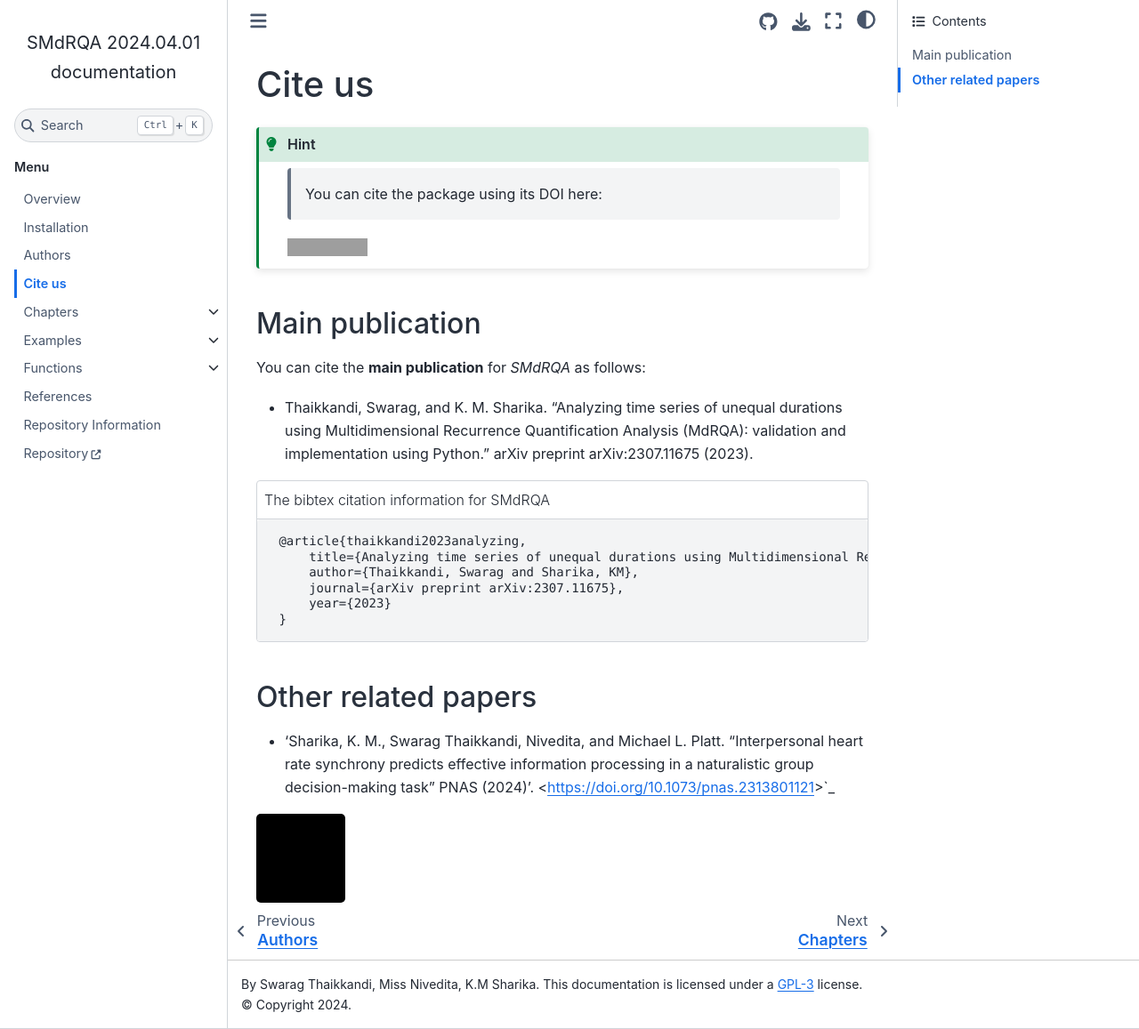
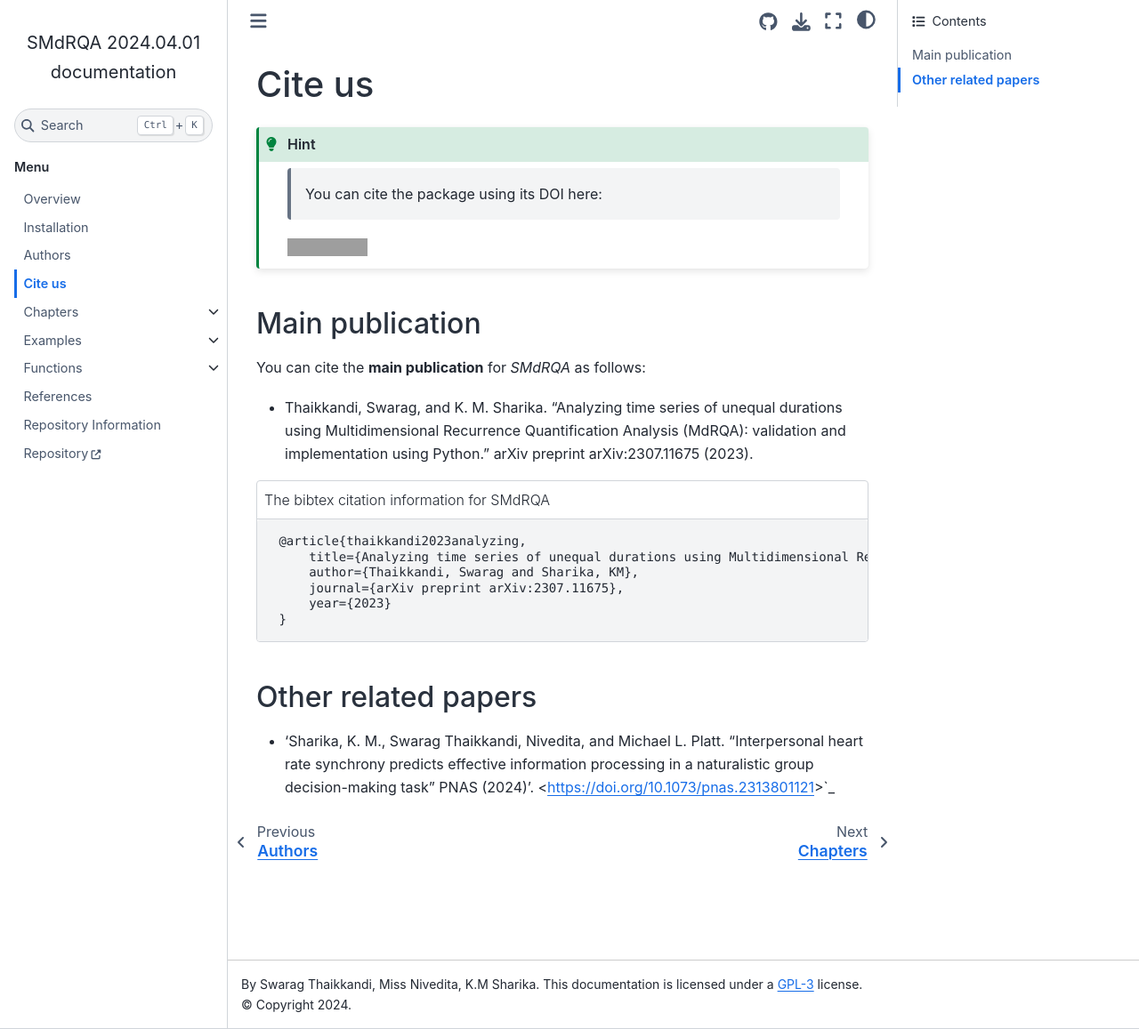
Before and after one commit to SwaragThaikkandi/SMdRQA, a Sphinx documentation site: the page built from docs/cite_us.rst, in a window 1280 px wide and 1157 px high. Shown: the whole window at 89% size. Built offline with Sphinx 7.4.7 and the Sphinx Book theme 1.1.4, drawn with Linux system fonts in a browser that asks for light colours; a script that is not in the unit is left out; comment, search, counter and statistics services are not loaded; grey boxes are pictures that could not be loaded.

Commit message:
Update cite_us.rst

```diff
--- a/docs/cite_us.rst
+++ b/docs/cite_us.rst
@@ -34,7 +34,7 @@ Other related papers
     <div style="display: flex; gap: 10px;">
         <!-- Altmetric Badge -->
         <script type="text/javascript" src="https://d1bxh8uas1mnw7.cloudfront.net/assets/embed.js"></script>
-        <div class="altmetric-embed" data-badge-type="donut" data-altmetric-id="163407754" style="background-color: black; padding: 10px; display: inline-block; border-radius: 5px; width: 100px; height: 100px;"></div>
+        <div class="altmetric-embed" data-badge-type="donut" data-altmetric-id="163407754"></div>
 
         <!-- PlumX Badge -->
         <script type="text/javascript" src="//cdn.plu.mx/widget-popup.js"></script>
```
